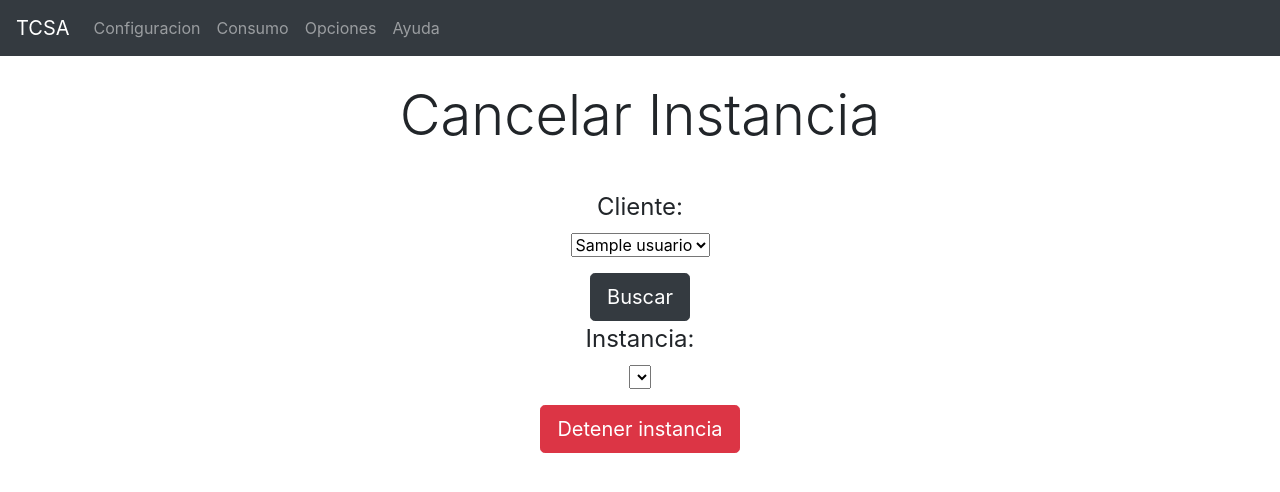
After one commit to Dave965/IPC2-B-202113378-P3, a Django app: page /creacion_datos/cancelar_instancia in a window 1280 px wide. The commit adds this page. Shown: the top 492 px of the page. Run offline with Django 4.2, Linux system fonts and the light colour scheme; tables that the repository leaves empty hold one stand-in row (values such as "Sample post"); a database or web service that is not in the repository returns one stand-in record (values such as "Sample title"); data that the repository does not hold is empty; some libraries are stand-ins or nearby versions.

Commit message:
feat: cancelar instancia

```diff
--- /dev/null
+++ b/TCSA/frontend/templates/cancelar_instancia.html
@@ -0,0 +1,39 @@
+{% extends 'base.html'%}
+{% block content %}
+<div style = "padding: 2vw;">
+<div style="text-align: center; margin-bottom: 5vh;">
+	<h1 class="display-4">Cancelar Instancia</h1>
+</div>
+
+<div style="text-align: center;">
+<form action="/creacion_datos/cancelar_instancia" method="GET" enctype="multipart/form-data">
+	{% csrf_token %}
+	<div>
+	<legend>Cliente:</legend>
+	<select name="nit">
+		{% for cliente in clientes %}
+			{% if cliente.nit == seleccionado %}
+			<option value="{{cliente.nit}}" selected>{{cliente.nombre}}</option>
+			{% else %}
+	  		<option value="{{cliente.nit}}">{{cliente.nombre}}</option>
+			{% endif %}}
+	  	{% endfor %}
+	</select>
+	</div>
+	<button type="submit" class="btn btn-dark btn-lg" style="margin-top: 2vh;"> Buscar </button>
+</form>
+<form action="/creacion_datos/cancelar_instancia" method="POST" enctype="multipart/form-data">
+	{% csrf_token %}
+	<div>
+	<legend>Instancia:</legend>
+	<select name="id_instancia">
+		{% for instancia in instancias %}
+	  		<option value="{{instancia.id_instancia}}">{{instancia.nombre}}</option>
+	  	{% endfor %}
+	</select>
+	</div>
+	<button type="submit" class="btn btn-danger btn-lg" style="margin-top: 2vh;"> Detener instancia </button>
+</form>
+</div>
+</div>
+{% endblock %}
--- a/TCSA/frontend/templates/menu_c_datos.html
+++ b/TCSA/frontend/templates/menu_c_datos.html
@@ -63,7 +63,7 @@
     </div>
     <div class="col-sm">
       <div style= "display: table; text-align: center;">
-      	<a role="button" href="{% url 'reportes' %}" style= "height: 35vh; width: 30vw; display: table-cell; vertical-align: middle;" class="btn btn-dark btn-lg">
+      	<a role="button" href="{% url 'cancelar_instancia' %}" style= "height: 35vh; width: 30vw; display: table-cell; vertical-align: middle;" class="btn btn-dark btn-lg">
       		<p class="h4">Cancelar Instancia</p>
 	      	<ul class="list-unstyled" style="margin-top: 2vh;">
 	      		<li>Cancela una instancia</li>
--- a/TCSA/frontend/urls.py
+++ b/TCSA/frontend/urls.py
@@ -15,6 +15,7 @@ urlpatterns = [
     path("creacion_datos/categoria", views.crear_categoria, name="c_categoria"),
     path("creacion_datos/configuracion", views.crear_configuracion, name="c_configuracion"),
     path("creacion_datos/instancia", views.crear_instancia, name="c_instancia"),
+    path("creacion_datos/cancelar_instancia", views.cancelar_instancia, name="cancelar_instancia"),
     path("facturacion", views.facturar, name="facturar"),
     path("reportes", views.reportes, name="reportes"),
 
--- a/TCSA/frontend/views.py
+++ b/TCSA/frontend/views.py
@@ -166,7 +166,7 @@ def crear_configuracion(request):
 def crear_instancia(request):
         r = requests.get(endpoint+"/consultar_datos").json()
         context = {
-                'title': 'Nueva configuracion',
+                'title': 'Nueva instancia',
                 'clientes': r["usuarios"],
                 'configuraciones': r["configs"]}
 
@@ -188,6 +188,32 @@ def crear_instancia(request):
 
         return render(request, "c_instancia.html", context)
 
+def cancelar_instancia(request):
+        r = requests.get(endpoint+"/consultar_datos").json()
+        context = {
+                'title': 'Cancelar instancia',
+                'clientes': r["usuarios"],
+                'instancias': [],
+                "seleccionado": ""}
+
+        if request.method == 'POST':
+                if request.POST:
+                        json_data = {
+                                "id_instancia" : request.POST['id_instancia'],
+                                }
+                        response = requests.post(endpoint+"/cancelar_instancia",json=json_data)
+                        messages.error(request, response.json()["mensaje"])
+
+        elif request.method == 'GET':
+                if request.GET:
+                        context["seleccionado"] = request.GET['nit']
+                        cliente = [x for x in context["clientes"] if x["nit"] == request.GET['nit']][0]
+                        context["instancias"] = [x for x in r["instancias"] if x["id_instancia"] in cliente["lista_instancias"] and x["estado"].lower() != "cancelada"]
+                        return render(request, "cancelar_instancia.html", context)
+        else:
+                return render(request, "cancelar_instancia.html", context)
+        return render(request, "cancelar_instancia.html", context)
+
 def facturar(request):
         context = {
                 'title': 'Facturacion'}
```
Also changed, not shown: Backend/Api.py (+11 -1 lines).
